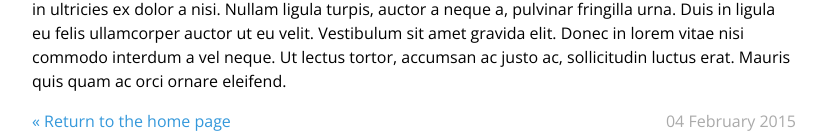
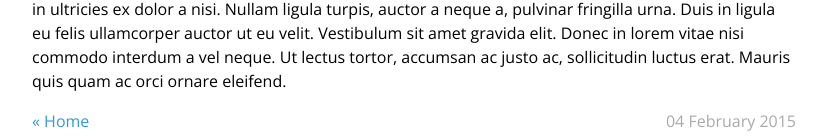
Before and after one commit to lugovskoy/lugovskoy.github.io, a Jekyll site: the page built from _posts/2015-02-04-call-static-library-functions-from-dynamic-library.md, in a window 1280 px wide. Shown: the part 1174-1312 px from the top of the page, without its empty margins (226-1053 px from the left). Built offline with Jekyll 4.4.1, drawn with Linux system fonts in a browser that asks for light colours; some web fonts are replaced.

Commit message:
Update post.html

```diff
--- a/_layouts/post.html
+++ b/_layouts/post.html
@@ -28,7 +28,7 @@
       {{ page.date | date_to_long_string }}
    </div>
    <div id="return">
-      <a href="/">&laquo; Return to the home page</a>
+      <a href="/">&laquo; Home</a>
    </div>
 </footer>
 
```
